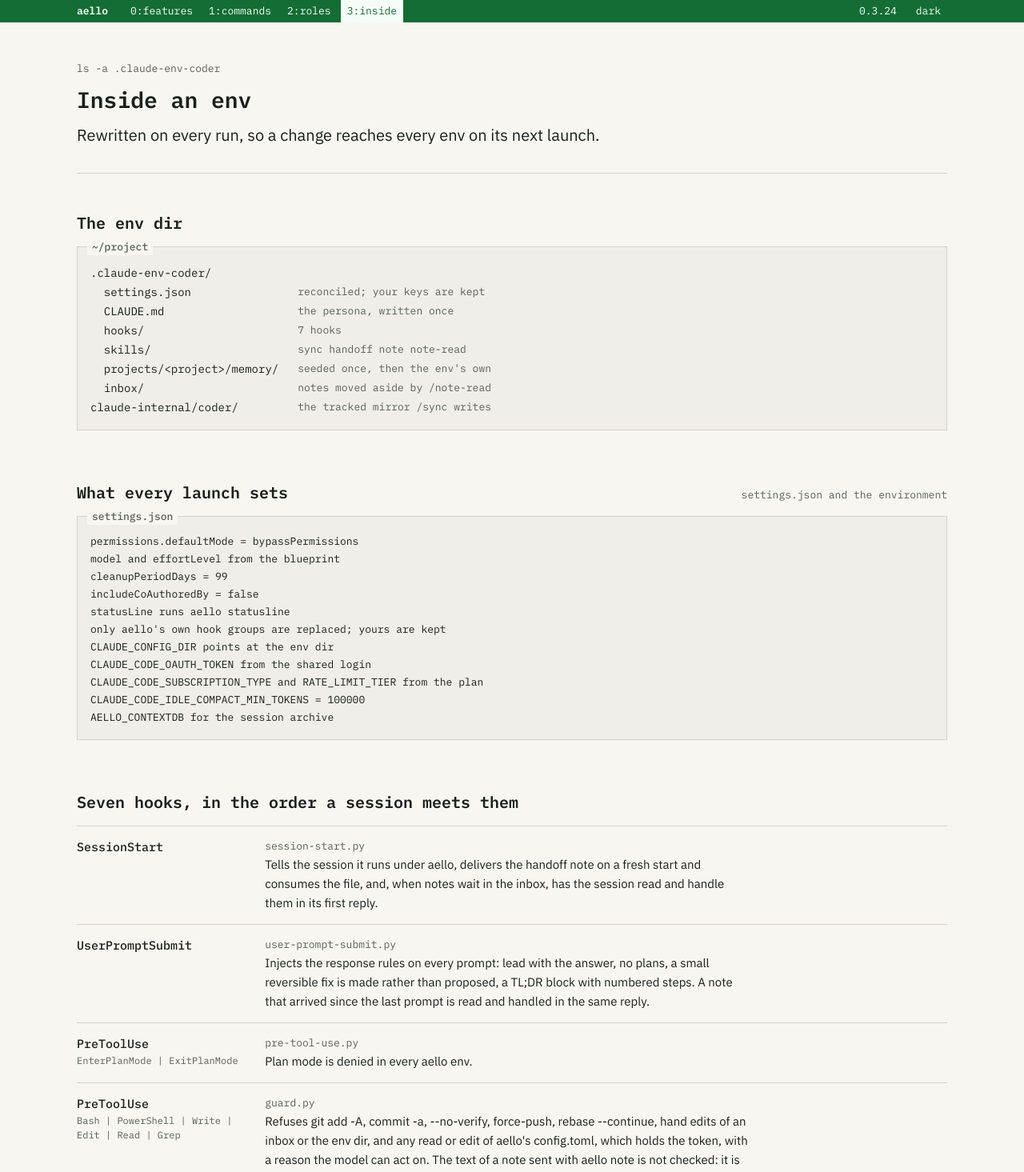
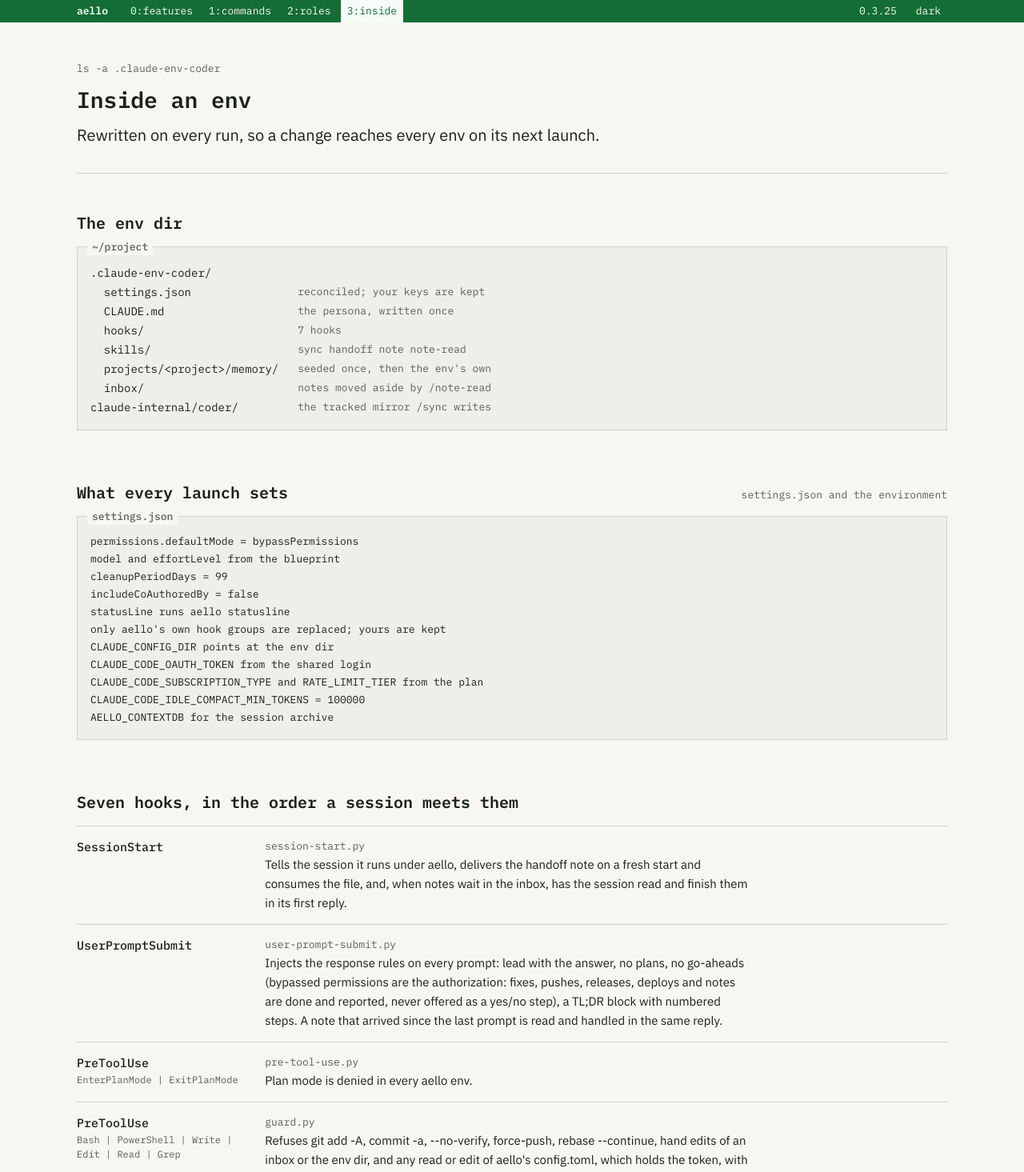
Before and after one commit to ryha0008-boop/aello-site, a Next.js app: page /inside in a window 1280 px wide. Shown: the top 1465 px of the page at 80% size. Built offline with nearby package versions, Linux system fonts and the light colour scheme.

Commit message:
content: aello 0.3.25, sessions stop asking before the obvious

```diff
--- a/src/content/aello.ts
+++ b/src/content/aello.ts
@@ -2,7 +2,7 @@
 // subcommand's help, the hook table, the TUI key hints and the status line of
 // Compiled from aello's help, hooks, skills and status line; `version` is the released one. Update here, not in the pages.
 
-export const version = "0.3.24";
+export const version = "0.3.25";
 
 export const site = {
   name: "aello",
@@ -65,7 +65,7 @@ export const groups: FeatureGroup[] = [
       },
       {
         title: "Seeded memory",
-        body: "A working-style note and a review-style note, only when the env has no memory yet.",
+        body: "A working-style note and a review-style note, only when the env has no memory yet. A working-style note the env never edited is brought up to date when the seed changes.",
       },
       {
         title: "Seven hooks",
@@ -319,13 +319,13 @@ export const hooks: Hook[] = [
     event: "SessionStart",
     matcher: "",
     script: "session-start.py",
-    does: "Tells the session it runs under aello, delivers the handoff note on a fresh start and consumes the file, and, when notes wait in the inbox, has the session read and handle them in its first reply.",
+    does: "Tells the session it runs under aello, delivers the handoff note on a fresh start and consumes the file, and, when notes wait in the inbox, has the session read and finish them in its first reply.",
   },
   {
     event: "UserPromptSubmit",
     matcher: "",
     script: "user-prompt-submit.py",
-    does: "Injects the response rules on every prompt: lead with the answer, no plans, a small reversible fix is made rather than proposed, a TL;DR block with numbered steps. A note that arrived since the last prompt is read and handled in the same reply.",
+    does: "Injects the response rules on every prompt: lead with the answer, no plans, no go-aheads (bypassed permissions are the authorization: fixes, pushes, releases, deploys and notes are done and reported, never offered as a yes/no step), a TL;DR block with numbered steps. A note that arrived since the last prompt is read and handled in the same reply.",
   },
   {
     event: "PreToolUse",
```
